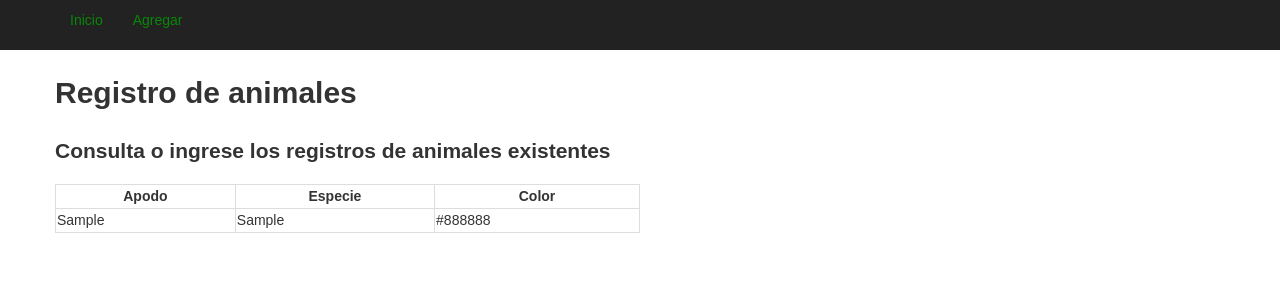
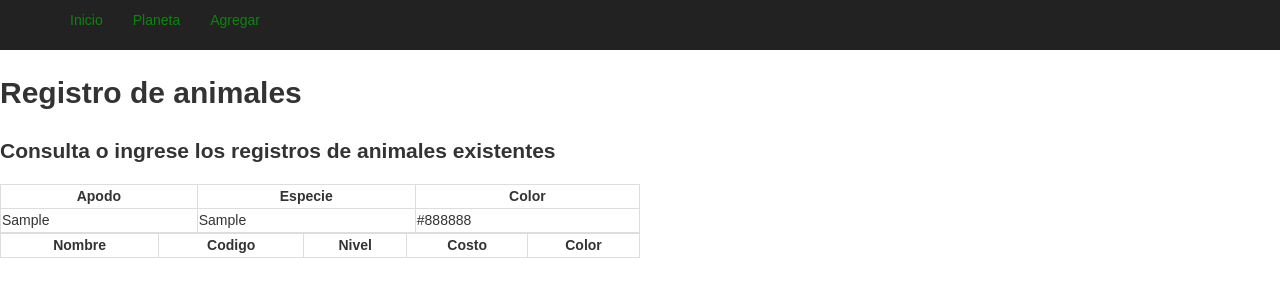
Before and after one commit to OmarCaste/Citio02, a PHP site: page / in a window 1280 px wide. Shown: the top 300 px of the page. Run offline with PHP 8.4, Linux system fonts and the light colour scheme; tables that the repository leaves empty or names only in its code hold one stand-in row (values such as "Sample post"); lists and menus that the app fills with data are empty.

Commit message:
Se agrego una pagina con los planetas del sistema solar

```diff
--- a/Header.php
+++ b/Header.php
@@ -10,6 +10,7 @@
            <div class="container">
              <ul class="nav navbar-nav">
                 <li><a href="index.html">Inicio</a></li>
+                <li><a href="planetas.php">Planeta</a></li>
                 <li><a href="Formulario.html">Agregar</a></li>
              </ul>
            </div>
--- a/index.php
+++ b/index.php
@@ -1,5 +1,5 @@
 <?php include ("Header.php")?>
-        <div class="container">
+        <div>
             <h1>Registro de animales</h1>
             <h2>Consulta o ingrese los registros de animales existentes</h2>
 
@@ -28,5 +28,35 @@
                  ?>
                 </tbody>
             </table>
-        </div>
+        <table class="table">
+                <thead>
+                    <tr>
+                    <th>Nombre</th>
+                    <th>Codigo</th>
+                    <th>Nivel</th>
+                    <th>Costo</th>
+                    <th>Color</th>
+                    </tr>
+                </thead>
+                <tbody>
+                 <?php
+                    include("php/entities/card.php");
+                    $registro = getAllCard();
+                    if(count($registro) >0){
+                        foreach($registro as $row){
+                            echo "<tr>".
+                            "<td>". $row->nombre."</td>".
+                            "<td>". $row ->codigo."</td>".
+                            "<td>". $row ->nivel."</td>".
+                            "<td>". $row ->costo."</td>".
+                            "<td>". $row->color."</td>".
+
+                          "</tr>";
+                        }
+
+                    }
+                 ?>
+                </tbody>
+            </table>
+                </table>
 <?php include("Footer.php")?>
--- /dev/null
+++ b/php/entities/card.php
@@ -0,0 +1,32 @@
+<?php
+use LDAP\Result;
+class Cards{
+    public $id;
+    public $nombre;
+    public $codigo;
+    public $nivel;
+    public $costo;
+    public $color;
+}
+
+function getAllCard(){
+    $listaCard =[];
+    $path = $_SERVER['DOCUMENT_ROOT'];
+    include($path."/animalesweb/php/connection/db.php");
+    $sql = "SELECT ID, nombre, codigo, nivel, costo, color FROM cards";
+    $result= $connection ->query($sql);
+    if($result -> num_rows >0){
+        while($rows = $result->fetch_assoc()){
+            $object = new Cards();
+            $object->id= $rows["ID"];
+            $object->nombre = $rows["nombre"];
+            $object->codigo = $rows["codigo"];
+            $object->nivel = $rows["nivel"];
+            $object->costo = $rows["costo"];
+            $object->color = $rows["color"];
+            $listaCards[] = $object;
+        }
+    }
+    return $listaCard;
+}
+?>
--- /dev/null
+++ b/scrips/ejemplo.js
@@ -0,0 +1 @@
+console.log("Hellow, World")
```
Also changed, not shown: CSS/planetastyle.css (added, +24 -0 lines), ejemplo.php (added, +8 -0 lines), php/entities/planeta.php (added, +27 -0 lines), planetas.php (added, +24 -0 lines), CSS/style.css (line endings or trailing spaces), Planetas_img/jupiter.jpg (added), Planetas_img/marte.jpg (added), Planetas_img/mercurio.jpg (added), Planetas_img/neptuno.jpg (added), Planetas_img/pluto.jpg (added), Planetas_img/saturno.jpg (added), Planetas_img/tierra.jpg (added), Planetas_img/urano.jpg (added), Planetas_img/venus.jpg (added).
